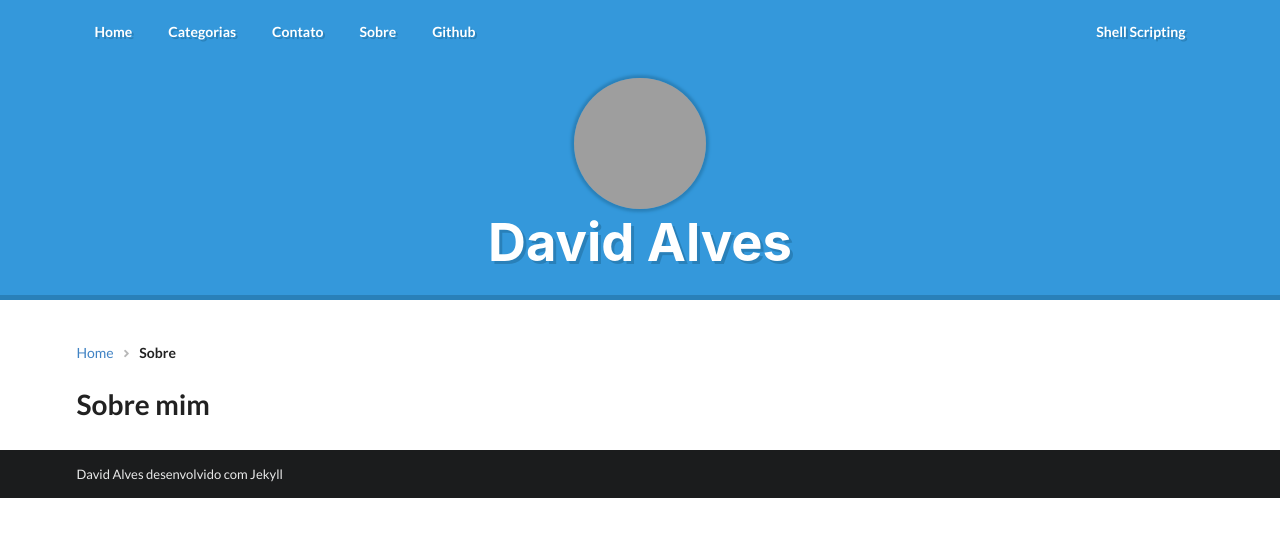
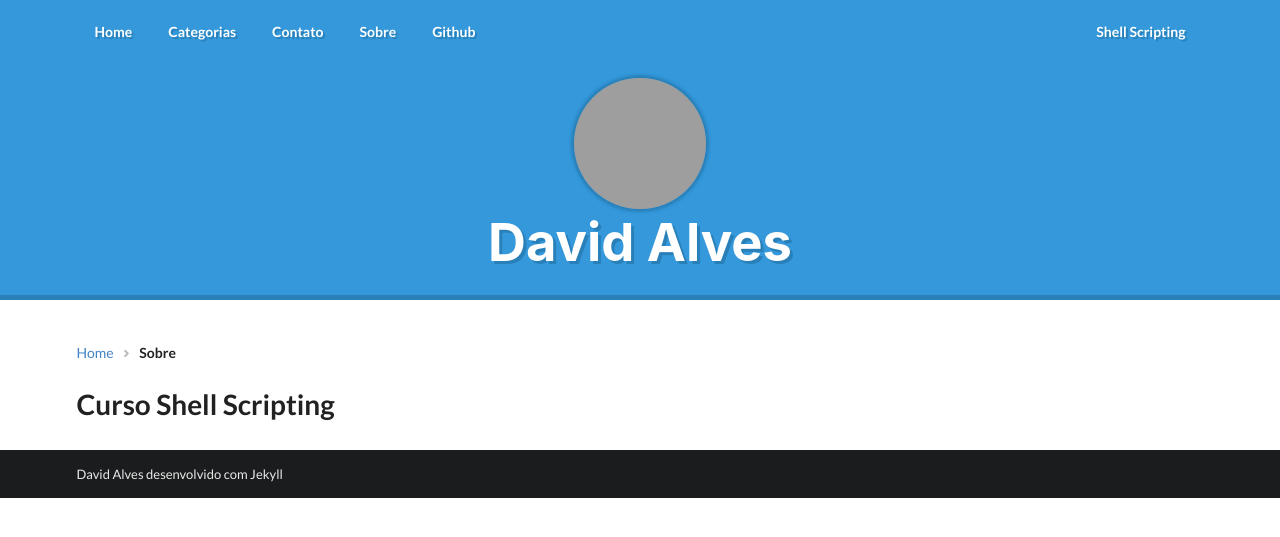
Before and after one commit to david27alves/david27alves.github.io, a Jekyll site: the page built from shellscripting.html, in a window 1280 px wide. Shown: the top 537 px of the page. Built offline with Jekyll 4.4.1, drawn with Linux system fonts in a browser that asks for light colours; grey boxes are pictures that could not be loaded.

Commit message:
Update shellscripting.html

```diff
--- a/shellscripting.html
+++ b/shellscripting.html
@@ -9,6 +9,6 @@ permalink: /cursos/shellscripting.html
         <i class="right angle icon divider"></i>
         <div class="active section">Sobre</div>
     </div>
-    <h1>Sobre mim</h1>
+    <h1>Curso Shell Scripting</h1>
 
 </div>
```
